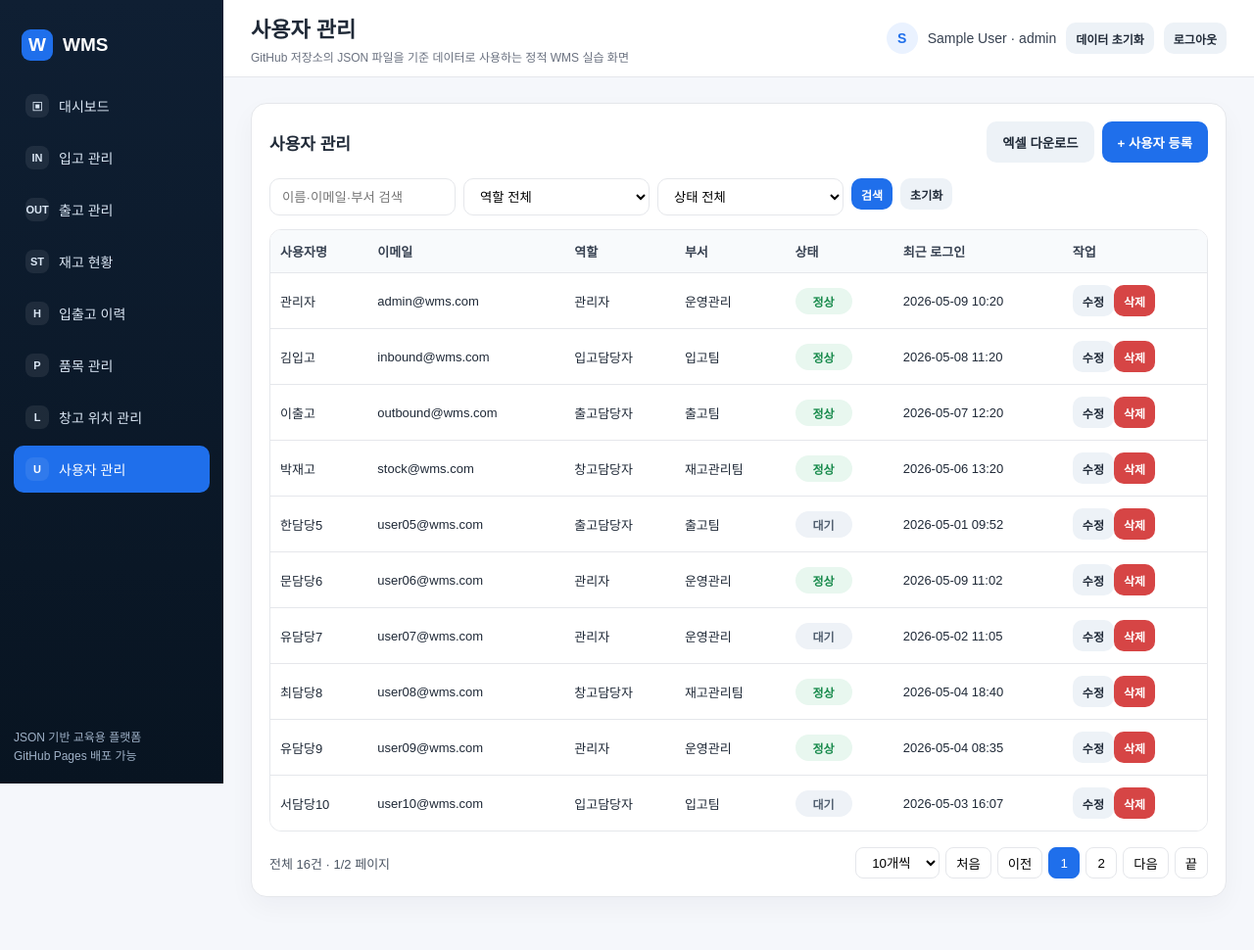
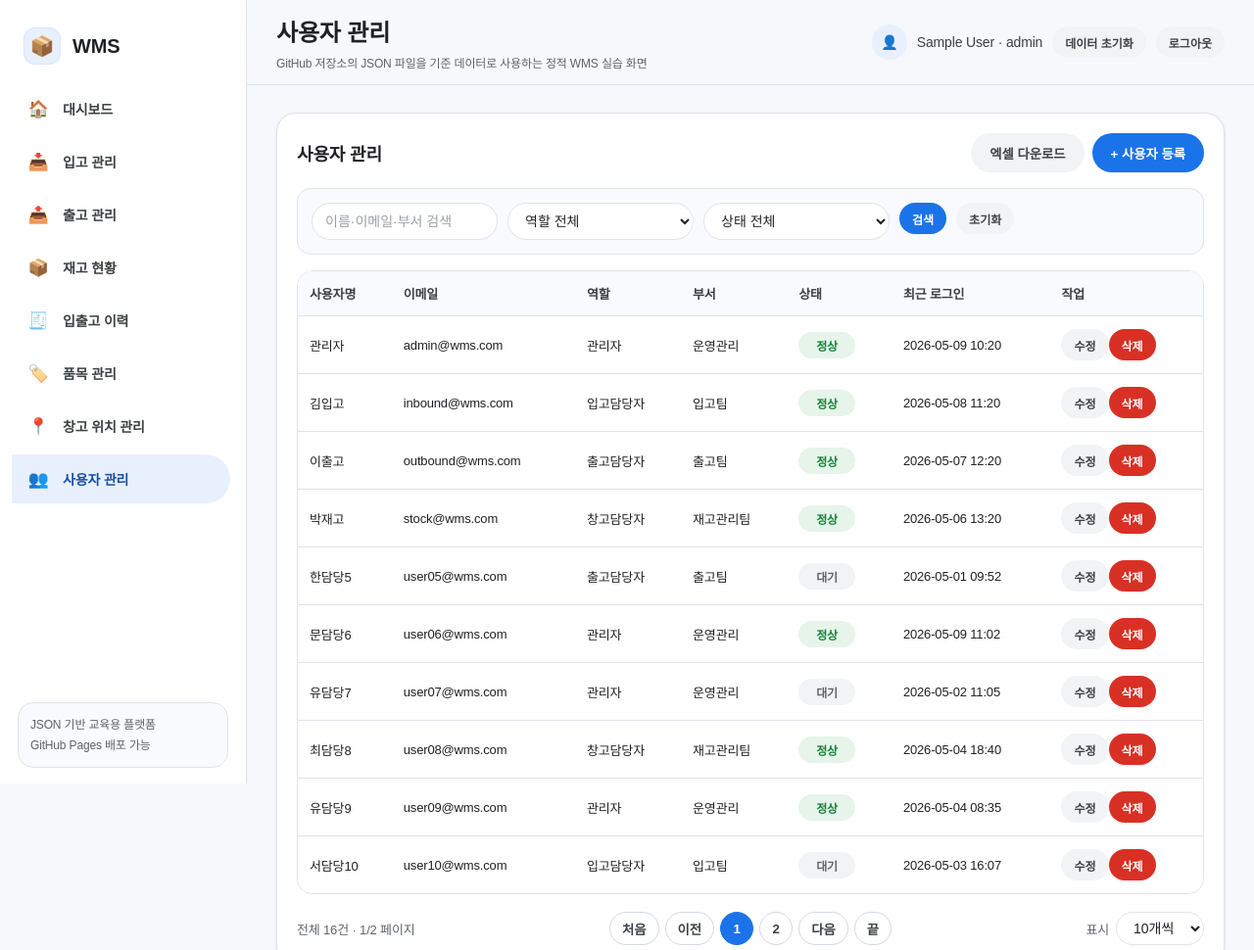
Before and after one commit to Steve-GabkeunChoi/wms, a plain HTML site: page users.html in a window 1280 px wide. Shown: the top 970 px of the page at 98% size. Drawn offline with Linux system fonts and the light colour scheme; sample sign-in values are in the browser's storage.

Commit message:
Add files via upload

```diff
--- a/css/style.css
+++ b/css/style.css
@@ -1,243 +1,385 @@
 :root {
-  --navy: #0f1f33;
-  --navy2: #172b45;
-  --blue: #1f6feb;
-  --blue2: #eaf2ff;
-  --green: #178a4b;
-  --green-bg: #e8f7ef;
-  --orange: #d78314;
-  --orange-bg: #fff4df;
-  --red: #d64545;
-  --red-bg: #ffe9e9;
-  --gray: #6b7280;
-  --border: #e5e7eb;
-  --bg: #f5f7fb;
-  --text: #1f2937;
+  --bg: #f6f8fc;
+  --surface: #ffffff;
+  --surface-soft: #f8fafd;
+  --sidebar: #ffffff;
+  --text: #202124;
+  --muted: #5f6368;
+  --subtle: #80868b;
+  --border: #e0e3eb;
+  --border-strong: #d4d9e4;
+  --blue: #1a73e8;
+  --blue-hover: #1765cc;
+  --blue-soft: #e8f0fe;
+  --green: #188038;
+  --green-soft: #e6f4ea;
+  --orange: #b06000;
+  --orange-soft: #fef7e0;
+  --red: #d93025;
+  --red-soft: #fce8e6;
+  --gray-soft: #f1f3f4;
+  --shadow-sm: 0 1px 2px rgba(60, 64, 67, .12), 0 1px 3px rgba(60, 64, 67, .08);
+  --shadow-md: 0 8px 24px rgba(60, 64, 67, .12);
+  --radius-lg: 20px;
+  --radius-md: 14px;
+  --radius-sm: 10px;
 }
+
 * { box-sizing: border-box; }
+html { -webkit-text-size-adjust: 100%; }
 body {
   margin: 0;
-  font-family: Arial, 'Noto Sans KR', sans-serif;
+  font-family: Arial, 'Noto Sans KR', 'Apple SD Gothic Neo', sans-serif;
   color: var(--text);
   background: var(--bg);
+  letter-spacing: -0.01em;
 }
 a { color: inherit; text-decoration: none; }
 button, input, select { font-family: inherit; }
+button { transition: background .15s ease, box-shadow .15s ease, transform .08s ease, border-color .15s ease; }
+button:active { transform: translateY(1px); }
+
 .auth-page {
   min-height: 100vh;
   display: grid;
   place-items: center;
-  background: linear-gradient(135deg, #eef4ff 0%, #f8fafc 55%, #ffffff 100%);
+  padding: 32px;
+  background:
+    radial-gradient(circle at 20% 18%, rgba(26,115,232,.10), transparent 28%),
+    radial-gradient(circle at 78% 18%, rgba(52,168,83,.08), transparent 25%),
+    var(--bg);
 }
 .auth-card {
-  width: 430px;
-  background: #fff;
+  width: 440px;
+  max-width: calc(100vw - 32px);
+  background: rgba(255,255,255,.96);
   border: 1px solid var(--border);
-  border-radius: 18px;
-  padding: 34px;
-  box-shadow: 0 20px 50px rgba(15, 31, 51, .08);
+  border-radius: 28px;
+  padding: 38px;
+  box-shadow: var(--shadow-md);
 }
 .logo-box {
   width: 72px;
   height: 72px;
-  border-radius: 20px;
+  border-radius: 22px;
   display: grid;
   place-items: center;
-  background: var(--blue2);
+  background: var(--blue-soft);
   color: var(--blue);
-  font-size: 34px;
-  margin: 0 auto 14px;
+  font-size: 36px;
+  margin: 0 auto 16px;
+  box-shadow: inset 0 0 0 1px rgba(26,115,232,.08);
 }
-.auth-title { text-align: center; font-size: 24px; font-weight: 800; margin: 0 0 8px; }
-.auth-desc { text-align: center; color: var(--gray); margin: 0 0 26px; font-size: 14px; }
-.form-grid { display: grid; gap: 14px; }
+.auth-title { text-align: center; font-size: 25px; font-weight: 800; margin: 0 0 8px; }
+.auth-desc { text-align: center; color: var(--muted); margin: 0 0 28px; font-size: 14px; line-height: 1.6; }
+.form-grid { display: grid; gap: 15px; }
 .form-row { display: grid; gap: 7px; }
-.form-row label { font-size: 13px; font-weight: 700; color: #374151; }
+.form-row label { font-size: 13px; font-weight: 700; color: var(--muted); }
 input, select {
-  height: 42px;
+  height: 44px;
   border: 1px solid var(--border);
-  border-radius: 10px;
-  padding: 0 12px;
-  background: #fff;
+  border-radius: 12px;
+  padding: 0 13px;
+  background: var(--surface);
+  color: var(--text);
   outline: none;
+  font-size: 14px;
 }
-input:focus, select:focus { border-color: var(--blue); box-shadow: 0 0 0 3px rgba(31, 111, 235, .12); }
-input[readonly] { background: #f8fafc; color: #6b7280; }
+input::placeholder { color: #9aa0a6; }
+input:focus, select:focus { border-color: var(--blue); box-shadow: 0 0 0 3px rgba(26,115,232,.12); }
+input[readonly] { background: var(--gray-soft); color: var(--muted); }
+
 .btn {
-  border: 0;
-  border-radius: 10px;
-  height: 42px;
-  padding: 0 16px;
+  border: 1px solid transparent;
+  border-radius: 999px;
+  height: 40px;
+  padding: 0 18px;
   cursor: pointer;
   font-weight: 700;
-  background: #edf2f7;
-  color: #1f2937;
+  background: var(--gray-soft);
+  color: #3c4043;
   white-space: nowrap;
+  display: inline-flex;
+  align-items: center;
+  justify-content: center;
+  gap: 6px;
 }
-.btn:hover { filter: brightness(.98); }
+.btn:hover { background: #e8eaed; box-shadow: var(--shadow-sm); }
 .btn.primary { background: var(--blue); color: #fff; }
+.btn.primary:hover { background: var(--blue-hover); }
 .btn.danger { background: var(--red); color: #fff; }
-.btn.small { height: 32px; padding: 0 10px; font-size: 12px; }
-.auth-link { text-align: center; font-size: 13px; color: var(--gray); margin-top: 18px; }
+.btn.danger:hover { background: #c5221f; }
+.btn.small { height: 32px; padding: 0 12px; font-size: 12px; }
+.auth-link { text-align: center; font-size: 13px; color: var(--muted); margin-top: 20px; }
 .auth-link a { color: var(--blue); font-weight: 800; }
+
 .app { display: flex; min-height: 100vh; }
 .sidebar {
-  width: 228px;
-  background: linear-gradient(180deg, var(--navy), #081421);
-  color: #dce7f8;
-  padding: 20px 14px;
+  width: 252px;
+  background: var(--sidebar);
+  color: var(--text);
+  padding: 16px 12px;
   position: fixed;
   top: 0;
   bottom: 0;
   left: 0;
+  border-right: 1px solid var(--border);
+  box-shadow: 1px 0 0 rgba(60,64,67,.02);
 }
-.brand { display: flex; align-items: center; gap: 10px; padding: 10px 8px 22px; font-size: 19px; font-weight: 900; color: #fff; }
-.brand-mark { width: 32px; height: 32px; border-radius: 9px; background: var(--blue); display: grid; place-items: center; }
-.menu { display: grid; gap: 5px; }
+.brand {
+  display: flex;
+  align-items: center;
+  gap: 12px;
+  padding: 12px 12px 20px;
+  font-size: 20px;
+  font-weight: 800;
+  color: var(--text);
+}
+.brand-mark {
+  width: 38px;
+  height: 38px;
+  border-radius: 12px;
+  background: var(--blue-soft);
+  color: var(--blue);
+  display: grid;
+  place-items: center;
+  font-size: 20px;
+  box-shadow: inset 0 0 0 1px rgba(26,115,232,.08);
+}
+.menu { display: grid; gap: 4px; }
 .menu a {
   display: flex;
   align-items: center;
-  gap: 10px;
-  padding: 12px 12px;
-  border-radius: 10px;
-  color: #dbe7f5;
+  gap: 12px;
+  padding: 12px 14px;
+  border-radius: 0 999px 999px 0;
+  color: #3c4043;
   font-size: 14px;
+  font-weight: 700;
+  margin-right: 4px;
 }
 .menu-icon {
-  width: 24px;
-  height: 24px;
+  width: 26px;
+  height: 26px;
   display: inline-grid;
   place-items: center;
-  border-radius: 8px;
-  background: rgba(255,255,255,.08);
-  font-size: 11px;
-  font-weight: 900;
+  border-radius: 9px;
+  background: transparent;
+  font-size: 17px;
+  line-height: 1;
 }
-.menu a.active, .menu a:hover { background: #1f6feb; color: #fff; }
+.menu a.active {
+  background: var(--blue-soft);
+  color: #174ea6;
+}
+.menu a:hover { background: #f1f3f4; }
+.menu a.active:hover { background: #dce8fd; }
 .sidebar-footer {
   position: absolute;
-  bottom: 18px;
-  left: 14px;
-  right: 14px;
+  bottom: 16px;
+  left: 18px;
+  right: 18px;
   font-size: 12px;
-  color: #9fb1c7;
-  line-height: 1.6;
+  color: var(--muted);
+  line-height: 1.7;
+  background: var(--surface-soft);
+  border: 1px solid var(--border);
+  border-radius: 16px;
+  padding: 12px;
 }
-.main { margin-left: 228px; width: calc(100% - 228px); }
+.main { margin-left: 252px; width: calc(100% - 252px); }
 .topbar {
-  min-height: 72px;
-  background: #fff;
+  min-height: 76px;
+  background: rgba(246,248,252,.92);
   border-bottom: 1px solid var(--border);
   display: flex;
   align-items: center;
   justify-content: space-between;
   gap: 16px;
-  padding: 12px 28px;
+  padding: 14px 30px;
   position: sticky;
   top: 0;
   z-index: 5;
+  backdrop-filter: blur(12px);
 }
-.page-title { font-size: 22px; font-weight: 900; }
-.page-subtitle { margin-top: 5px; font-size: 12px; color: var(--gray); }
-.user-chip { display: flex; align-items: center; gap: 10px; font-size: 14px; color: #374151; }
-.avatar { width: 32px; height: 32px; border-radius: 50%; background: var(--blue2); display: grid; place-items: center; color: var(--blue); font-weight: 800; }
-.content { padding: 26px 28px 42px; }
-.kpi-grid { display: grid; grid-template-columns: repeat(4, 1fr); gap: 16px; margin: 18px 0; }
+.page-title { font-size: 24px; font-weight: 800; }
+.page-subtitle { margin-top: 6px; font-size: 12px; color: var(--muted); }
+.user-chip { display: flex; align-items: center; gap: 10px; font-size: 14px; color: #3c4043; }
+.avatar {
+  width: 36px;
+  height: 36px;
+  border-radius: 50%;
+  background: var(--blue-soft);
+  display: grid;
+  place-items: center;
+  color: var(--blue);
+  font-weight: 800;
+}
+.content { padding: 28px 30px 48px; }
+
+.kpi-grid { display: grid; grid-template-columns: repeat(4, 1fr); gap: 18px; margin: 20px 0; }
 .card {
-  background: #fff;
+  background: var(--surface);
+  border: 1px solid var(--border);
+  border-radius: var(--radius-lg);
+  box-shadow: var(--shadow-sm);
+}
+.kpi { padding: 20px; position: relative; overflow: hidden; }
+.kpi::after {
+  content: '';
+  position: absolute;
+  right: 18px;
+  top: 18px;
+  width: 36px;
+  height: 36px;
+  border-radius: 12px;
+  background: var(--blue-soft);
+}
+.kpi-label { font-size: 13px; color: var(--muted); font-weight: 700; margin-bottom: 10px; }
+.kpi-value { font-size: 30px; font-weight: 800; letter-spacing: -0.03em; }
+.kpi-note { font-size: 12px; color: var(--green); margin-top: 7px; font-weight: 700; }
+.danger-text { color: var(--red) !important; }
+.grid-2 { display: grid; grid-template-columns: 1fr 1fr; gap: 20px; }
+.panel { padding: 20px; }
+.panel-head { display: flex; align-items: center; justify-content: space-between; gap: 12px; margin-bottom: 16px; }
+.panel-title { font-size: 18px; font-weight: 800; }
+.panel-head a { color: var(--blue); font-size: 13px; font-weight: 800; }
+.toolbar { display: flex; gap: 8px; align-items: center; flex-wrap: wrap; }
+.filters {
+  display: flex;
+  gap: 10px;
+  flex-wrap: wrap;
+  margin-bottom: 16px;
+  padding: 14px;
+  background: var(--surface-soft);
+  border: 1px solid var(--border);
+  border-radius: var(--radius-md);
+}
+.filters input, .filters select { width: 190px; height: 38px; border-radius: 999px; background: #fff; }
+
+.table-wrap {
+  width: 100%;
+  overflow-x: auto;
   border: 1px solid var(--border);
   border-radius: 16px;
-  box-shadow: 0 10px 26px rgba(15, 31, 51, .04);
+  background: #fff;
 }
-.kpi { padding: 18px; }
-.kpi-label { font-size: 13px; color: var(--gray); font-weight: 700; margin-bottom: 9px; }
-.kpi-value { font-size: 28px; font-weight: 900; }
-.kpi-note { font-size: 12px; color: var(--green); margin-top: 6px; }
-.danger-text { color: var(--red) !important; }
-.grid-2 { display: grid; grid-template-columns: 1fr 1fr; gap: 18px; }
-.panel { padding: 18px; }
-.panel-head { display: flex; align-items: center; justify-content: space-between; gap: 12px; margin-bottom: 16px; }
-.panel-title { font-size: 17px; font-weight: 900; }
-.toolbar { display: flex; gap: 8px; align-items: center; }
-.filters { display: flex; gap: 8px; flex-wrap: wrap; margin-bottom: 14px; }
-.filters input, .filters select { width: 190px; height: 38px; }
-.table-wrap { width: 100%; overflow-x: auto; border: 1px solid var(--border); border-radius: 12px; }
-table { width: 100%; min-width: 860px; border-collapse: collapse; background: #fff; }
-th, td { border-bottom: 1px solid var(--border); padding: 12px 10px; font-size: 13px; text-align: left; vertical-align: middle; }
-th { background: #f8fafc; color: #374151; font-weight: 900; }
-tbody tr:hover { background: #fbfdff; }
+table { width: 100%; min-width: 860px; border-collapse: separate; border-spacing: 0; background: #fff; }
+th, td { border-bottom: 1px solid var(--border); padding: 13px 12px; font-size: 13px; text-align: left; vertical-align: middle; }
+th { background: #f8fafd; color: #3c4043; font-weight: 800; position: sticky; top: 0; z-index: 1; }
+tbody tr:hover { background: #f8fbff; }
 tbody tr:last-child td { border-bottom: 0; }
-.empty-cell { text-align: center; color: var(--gray); padding: 30px 10px; }
-.badge { display: inline-flex; align-items: center; justify-content: center; min-width: 58px; padding: 5px 9px; border-radius: 999px; font-size: 12px; font-weight: 800; }
-.badge.green { background: var(--green-bg); color: var(--green); }
-.badge.blue { background: var(--blue2); color: var(--blue); }
-.badge.orange { background: var(--orange-bg); color: var(--orange); }
-.badge.red { background: var(--red-bg); color: var(--red); }
-.badge.gray { background: #eef2f7; color: #526071; }
-.process-wrap { padding: 26px; }
+.empty-cell { text-align: center; color: var(--muted); padding: 34px 10px; }
+.badge { display: inline-flex; align-items: center; justify-content: center; min-width: 58px; padding: 5px 10px; border-radius: 999px; font-size: 12px; font-weight: 800; }
+.badge.green { background: var(--green-soft); color: var(--green); }
+.badge.blue { background: var(--blue-soft); color: var(--blue); }
+.badge.orange { background: var(--orange-soft); color: var(--orange); }
+.badge.red { background: var(--red-soft); color: var(--red); }
+.badge.gray { background: var(--gray-soft); color: var(--muted); }
+
+.process-wrap { padding: 24px; }
 .process-flow { display: grid; grid-template-columns: repeat(8, 1fr); gap: 12px; align-items: stretch; }
 .step {
   background: #fff;
   border: 1px solid var(--border);
-  border-radius: 16px;
+  border-radius: 18px;
   padding: 18px 12px;
-  min-height: 150px;
+  min-height: 154px;
   text-align: center;
   position: relative;
+  box-shadow: 0 1px 1px rgba(60,64,67,.05);
 }
 .step:not(:last-child)::after {
-  content: '';
+  content: '›';
   position: absolute;
-  right: -12px;
+  right: -11px;
   top: 50%;
-  width: 12px;
-  height: 2px;
-  background: var(--blue);
+  transform: translateY(-50%);
+  width: 20px;
+  height: 20px;
+  border-radius: 50%;
+  background: #fff;
+  border: 1px solid var(--border);
+  color: var(--blue);
+  display: grid;
+  place-items: center;
+  font-size: 18px;
+  font-weight: 800;
+  z-index: 1;
 }
-.step-icon { width: 46px; height: 46px; border-radius: 16px; background: var(--blue2); color: var(--blue); display: grid; place-items: center; margin: 0 auto 12px; font-size: 18px; font-weight: 900; }
-.step-title { font-weight: 900; margin-bottom: 8px; }
-.step-desc { font-size: 12px; color: var(--gray); line-height: 1.5; }
+.step-icon { width: 48px; height: 48px; border-radius: 16px; background: var(--blue-soft); color: var(--blue); display: grid; place-items: center; margin: 0 auto 12px; font-size: 20px; font-weight: 800; }
+.step-title { font-weight: 800; margin-bottom: 8px; }
+.step-desc { font-size: 12px; color: var(--muted); line-height: 1.55; }
+
 .pagination {
-  display: flex;
+  display: grid;
+  grid-template-columns: 1fr auto 1fr;
   align-items: center;
-  justify-content: space-between;
   gap: 12px;
-  margin-top: 16px;
-  color: #4b5563;
+  margin-top: 18px;
+  color: var(--muted);
   font-size: 13px;
 }
-.page-actions { display: flex; gap: 6px; align-items: center; flex-wrap: wrap; justify-content: flex-end; }
-.page-actions select { height: 32px; width: auto; border-radius: 8px; }
+.page-summary { justify-self: start; }
+.page-actions {
+  grid-column: 2;
+  display: flex;
+  gap: 6px;
+  align-items: center;
+  flex-wrap: wrap;
+  justify-content: center;
+}
+.page-size { justify-self: end; display: flex; align-items: center; gap: 7px; }
+.page-size select { height: 34px; width: auto; border-radius: 999px; }
 .page-btn {
-  min-width: 32px;
-  height: 32px;
-  padding: 0 10px;
-  border: 1px solid var(--border);
-  border-radius: 8px;
+  min-width: 34px;
+  height: 34px;
+  padding: 0 12px;
+  border: 1px solid var(--border-strong);
+  border-radius: 999px;
   background: #fff;
   cursor: pointer;
+  color: #3c4043;
+  font-weight: 700;
 }
+.page-btn:hover { background: var(--gray-soft); }
 .page-btn.active { background: var(--blue); color: #fff; border-color: var(--blue); }
-.modal-backdrop { display: none; position: fixed; inset: 0; background: rgba(15,31,51,.45); z-index: 20; align-items: center; justify-content: center; padding: 24px; }
-.modal { width: 600px; max-width: calc(100vw - 32px); max-height: calc(100vh - 48px); overflow-y: auto; background: #fff; border-radius: 18px; padding: 22px; box-shadow: 0 20px 60px rgba(0,0,0,.25); }
+
+.modal-backdrop { display: none; position: fixed; inset: 0; background: rgba(32,33,36,.45); z-index: 20; align-items: center; justify-content: center; padding: 24px; }
+.modal { width: 640px; max-width: calc(100vw - 32px); max-height: calc(100vh - 48px); overflow-y: auto; background: #fff; border-radius: 24px; padding: 24px; box-shadow: 0 24px 70px rgba(32,33,36,.30); border: 1px solid rgba(255,255,255,.5); }
 .modal-head { display: flex; justify-content: space-between; align-items: center; margin-bottom: 16px; }
-.modal-title { font-size: 18px; font-weight: 900; }
-.modal-actions { display: flex; justify-content: flex-end; gap: 8px; margin-top: 16px; }
-.detail-grid { display: grid; gap: 8px; }
-.detail-row { display: grid; grid-template-columns: 150px 1fr; gap: 12px; padding: 10px 0; border-bottom: 1px solid var(--border); font-size: 14px; }
-.detail-row strong { color: #374151; }
-.detail-row span { color: #111827; }
-@media (max-width: 1200px) {
+.modal-title { font-size: 19px; font-weight: 800; }
+.modal-actions { display: flex; justify-content: flex-end; gap: 8px; margin-top: 18px; }
+.detail-grid { display: grid; gap: 0; border: 1px solid var(--border); border-radius: 16px; overflow: hidden; }
+.detail-row { display: grid; grid-template-columns: 160px 1fr; gap: 12px; padding: 12px 14px; border-bottom: 1px solid var(--border); font-size: 14px; background: #fff; }
+.detail-row:nth-child(odd) { background: var(--surface-soft); }
+.detail-row:last-child { border-bottom: 0; }
+.detail-row strong { color: var(--muted); }
+.detail-row span { color: var(--text); }
+
+@media (max-width: 1280px) {
   .kpi-grid { grid-template-columns: repeat(2, 1fr); }
   .grid-2 { grid-template-columns: 1fr; }
   .process-flow { grid-template-columns: repeat(4, 1fr); }
 }
-@media (max-width: 860px) {
-  .sidebar { position: static; width: 100%; }
+@media (max-width: 920px) {
+  .sidebar { position: static; width: 100%; border-right: 0; border-bottom: 1px solid var(--border); }
   .main { margin-left: 0; width: 100%; }
   .app { display: block; }
   .sidebar-footer { display: none; }
-  .topbar, .user-chip, .panel-head, .pagination { align-items: flex-start; flex-direction: column; }
+  .menu { grid-template-columns: repeat(2, 1fr); }
+  .menu a { border-radius: 999px; margin-right: 0; }
+  .topbar, .user-chip, .panel-head { align-items: flex-start; flex-direction: column; }
+  .pagination { grid-template-columns: 1fr; justify-items: center; }
+  .page-summary, .page-actions, .page-size { justify-self: center; grid-column: auto; }
   .kpi-grid, .process-flow { grid-template-columns: 1fr; }
-  .step::after { display: none; }
+  .step::after { display: none !important; }
 }
+@media (max-width: 560px) {
+  .content { padding: 20px 16px 36px; }
+  .topbar { padding: 14px 16px; }
+  .menu { grid-template-columns: 1fr; }
+  .filters input, .filters select { width: 100%; }
+  .auth-card { padding: 28px 22px; }
+  .detail-row { grid-template-columns: 1fr; gap: 4px; }
+}
--- a/js/app.js
+++ b/js/app.js
@@ -8,14 +8,14 @@ const DATA_FILES = {
 };
 
 const menus = [
-  ['dashboard.html', '대시보드', '▣'],
-  ['inbound.html', '입고 관리', 'IN'],
-  ['outbound.html', '출고 관리', 'OUT'],
-  ['inventory.html', '재고 현황', 'ST'],
-  ['history.html', '입출고 이력', 'H'],
-  ['products.html', '품목 관리', 'P'],
-  ['locations.html', '창고 위치 관리', 'L'],
-  ['users.html', '사용자 관리', 'U']
+  ['dashboard.html', '대시보드', '🏠'],
+  ['inbound.html', '입고 관리', '📥'],
+  ['outbound.html', '출고 관리', '📤'],
+  ['inventory.html', '재고 현황', '📦'],
+  ['history.html', '입출고 이력', '🧾'],
+  ['products.html', '품목 관리', '🏷️'],
+  ['locations.html', '창고 위치 관리', '📍'],
+  ['users.html', '사용자 관리', '👥']
 ];
 
 const pageState = {};
@@ -62,7 +62,7 @@ function layout(pageTitle, activeFile) {
 
   document.querySelector('#app').innerHTML = `
     <aside class="sidebar">
-      <div class="brand"><span class="brand-mark">W</span><span>WMS</span></div>
+      <div class="brand"><span class="brand-mark">📦</span><span>WMS</span></div>
       <nav class="menu">${menuHtml}</nav>
       <div class="sidebar-footer">
         JSON 기반 교육용 플랫폼<br>
@@ -76,7 +76,7 @@ function layout(pageTitle, activeFile) {
           <div class="page-subtitle">GitHub 저장소의 JSON 파일을 기준 데이터로 사용하는 정적 WMS 실습 화면</div>
         </div>
         <div class="user-chip">
-          <span class="avatar">${escapeHtml(user.name.slice(0, 1))}</span>
+          <span class="avatar">👤</span>
           <span>${escapeHtml(user.name)} · ${escapeHtml(user.role)}</span>
           <button class="btn small" onclick="resetLocalData()">데이터 초기화</button>
           <button class="btn small" onclick="logout()">로그아웃</button>
@@ -160,16 +160,19 @@ function pagination(pageKey, rows) {
   }
   return `
     <div class="pagination">
-      <div>전체 ${formatNumber(total)}건 · ${state.page}/${totalPages} 페이지</div>
+      <div class="page-summary">전체 ${formatNumber(total)}건 · ${state.page}/${totalPages} 페이지</div>
       <div class="page-actions">
-        <select onchange="setPageSize('${pageKey}', this.value)">
-          ${[10, 20, 30, 50].map(n => `<option value="${n}" ${Number(state.pageSize) === n ? 'selected' : ''}>${n}개씩</option>`).join('')}
-        </select>
         <button class="page-btn" onclick="setPage('${pageKey}', 1)">처음</button>
         <button class="page-btn" onclick="setPage('${pageKey}', ${Math.max(1, state.page - 1)})">이전</button>
         ${pages.join('')}
         <button class="page-btn" onclick="setPage('${pageKey}', ${Math.min(totalPages, state.page + 1)})">다음</button>
         <button class="page-btn" onclick="setPage('${pageKey}', ${totalPages})">끝</button>
+      </div>
+      <div class="page-size">
+        <span>표시</span>
+        <select onchange="setPageSize('${pageKey}', this.value)">
+          ${[10, 20, 30, 50].map(n => `<option value="${n}" ${Number(state.pageSize) === n ? 'selected' : ''}>${n}개씩</option>`).join('')}
+        </select>
       </div>
     </div>
   `;
@@ -334,11 +337,11 @@ async function initDashboard() {
       <div class="panel-head"><div class="panel-title">WMS 업무 프로세스</div><button class="btn" onclick="downloadProcessGuide()">프로세스 CSV 다운로드</button></div>
       <div class="process-flow">
         ${[
-          ['입고 등록', '입고 예정 또는 실제 입고 정보를 등록합니다.'], ['입고 검수', '입고 상품의 수량과 상태를 확인합니다.'],
-          ['재고 증가', '검수 완료 후 현재 재고를 증가시킵니다.'], ['출고 요청', '거래처 출고 요청 정보를 등록합니다.'],
-          ['피킹', '창고 위치에서 출고 대상 상품을 피킹합니다.'], ['출고 확정', '실제 출고 완료 상태로 확정합니다.'],
-          ['재고 차감', '출고 수량만큼 현재 재고를 차감합니다.'], ['이력 조회', '입고와 출고의 전체 이력을 추적합니다.']
-        ].map((s, i) => `<div class="step"><div class="step-icon">${i + 1}</div><div class="step-title">${s[0]}</div><div class="step-desc">${s[1]}</div></div>`).join('')}
+          ['📥', '입고 등록', '입고 예정 또는 실제 입고 정보를 등록합니다.'], ['🔎', '입고 검수', '입고 상품의 수량과 상태를 확인합니다.'],
+          ['📦', '재고 증가', '검수 완료 후 현재 재고를 증가시킵니다.'], ['📝', '출고 요청', '거래처 출고 요청 정보를 등록합니다.'],
+          ['🛒', '피킹', '창고 위치에서 출고 대상 상품을 피킹합니다.'], ['🚚', '출고 확정', '실제 출고 완료 상태로 확정합니다.'],
+          ['📉', '재고 차감', '출고 수량만큼 현재 재고를 차감합니다.'], ['🧾', '이력 조회', '입고와 출고의 전체 이력을 추적합니다.']
+        ].map((s) => `<div class="step"><div class="step-icon">${s[0]}</div><div class="step-title">${s[1]}</div><div class="step-desc">${s[2]}</div></div>`).join('')}
       </div>
     </section>
     <div class="kpi-grid">
```
